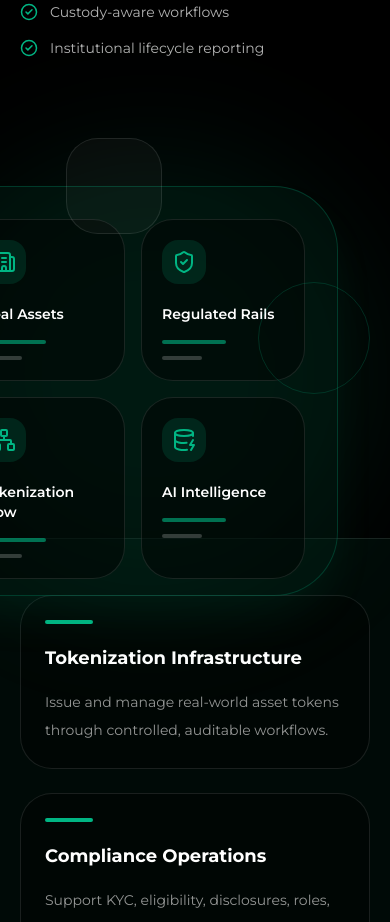
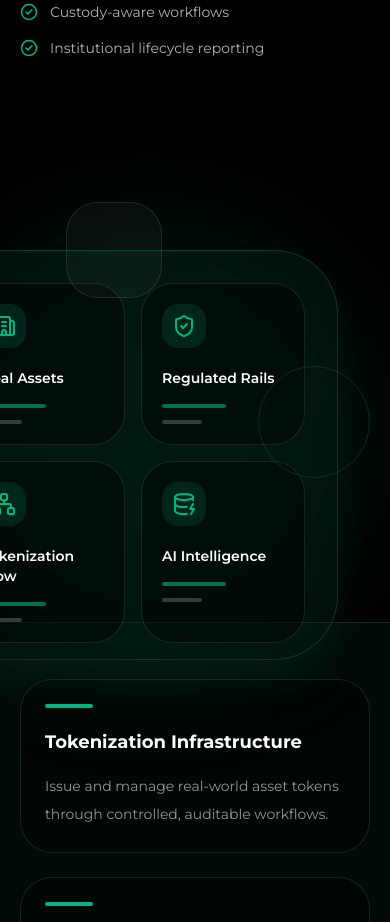
Before and after one commit to selmanpak/firstdata-website, a React (Vite) app: page /contact in a window 390 px wide. Shown: the part 900-1822 px from the top of the page. Built offline with nearby package versions, Linux system fonts and the light colour scheme.

Commit message:
Fix mobile hero visual spacing and centering

```diff
--- a/src/index.css
+++ b/src/index.css
@@ -63,33 +63,47 @@ div[class*="h-[245px]"][class*="w-[400px]"] > .relative.z-10::before {
 @media (max-width: 1023px) {
   main > section:first-of-type > div.relative.hidden {
     display: block;
-    min-height: 350px;
-    margin: 1rem auto 0;
+    position: relative;
+    min-height: 360px;
+    margin: 4.5rem auto 0;
     width: 100%;
     max-width: 420px;
     overflow: visible;
   }
 
   main > section:first-of-type > div.relative.hidden > div[class*="h-[360px]"][class*="w-[420px]"] {
-    left: 50%;
-    right: auto;
+    left: 50% !important;
+    right: auto !important;
+    top: 50% !important;
     height: 360px;
     width: 420px;
-    transform: translate(-50%, -50%) scale(0.78);
+    transform: translate(-50%, -50%) scale(0.74) !important;
     transform-origin: center;
   }
 }
 
 @media (max-width: 420px) {
   main > section:first-of-type > div.relative.hidden {
-    min-height: 320px;
+    min-height: 340px;
+    margin-top: 5rem;
     max-width: 100%;
   }
 
   main > section:first-of-type > div.relative.hidden > div[class*="h-[360px]"][class*="w-[420px]"] {
-    left: 50%;
-    right: auto;
-    transform: translate(-50%, -50%) scale(0.68);
+    left: 50% !important;
+    right: auto !important;
+    top: 50% !important;
+    transform: translate(-50%, -50%) scale(0.62) !important;
+  }
+}
+
+@media (max-width: 360px) {
+  main > section:first-of-type > div.relative.hidden {
+    min-height: 315px;
+  }
+
+  main > section:first-of-type > div.relative.hidden > div[class*="h-[360px]"][class*="w-[420px]"] {
+    transform: translate(-50%, -50%) scale(0.56) !important;
   }
 }
 
```
